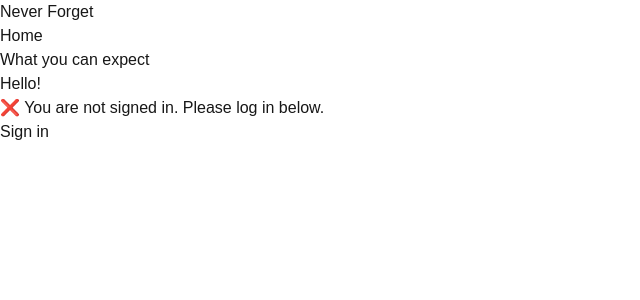
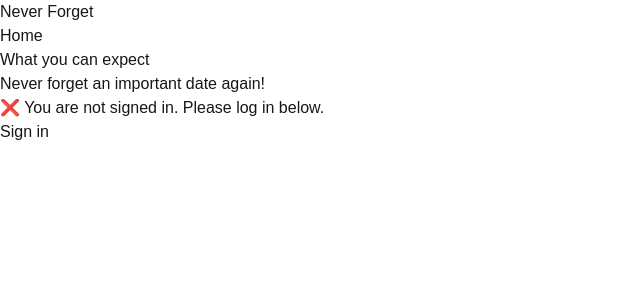
Before and after one commit to TemperateGrassland/never-forget, a Next.js app: page / in a window 1280 px wide. Shown: the top 300 px of the page, without its empty margins (0-640 px from the left). Built offline with nearby package versions, Linux system fonts and the light colour scheme; no server answers.

Commit message:
update tag line on home page

```diff
--- a/src/app/page.tsx
+++ b/src/app/page.tsx
@@ -24,7 +24,7 @@ export default async function Page() {
   }
   return (
     <>
-    <h1 className="text-3xl font-bold text-center mt-4">Hello!</h1>
+    <h1 className="text-3xl font-bold text-center mt-4">Never forget an important date again!</h1>
     <div className="flex flex-col items-center mt-4">
       <p className="text-lg text-red-600 font-semibold bg-red-100 px-4 py-2 rounded-md shadow-md">
         ❌ You are not signed in. Please log in below.
```
